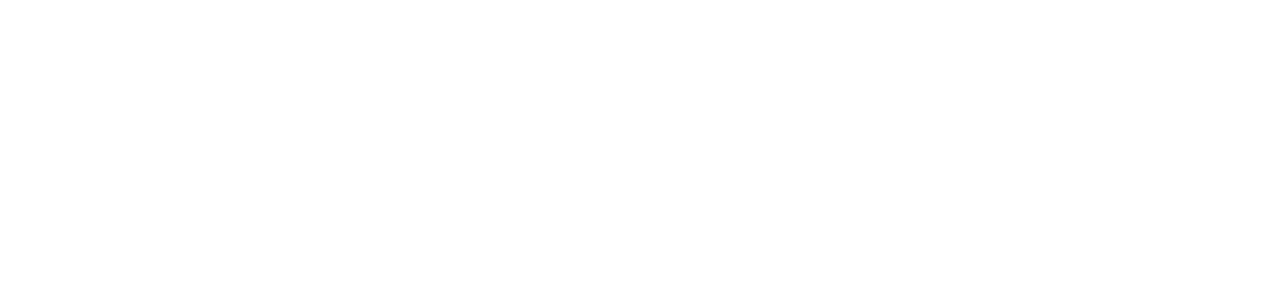
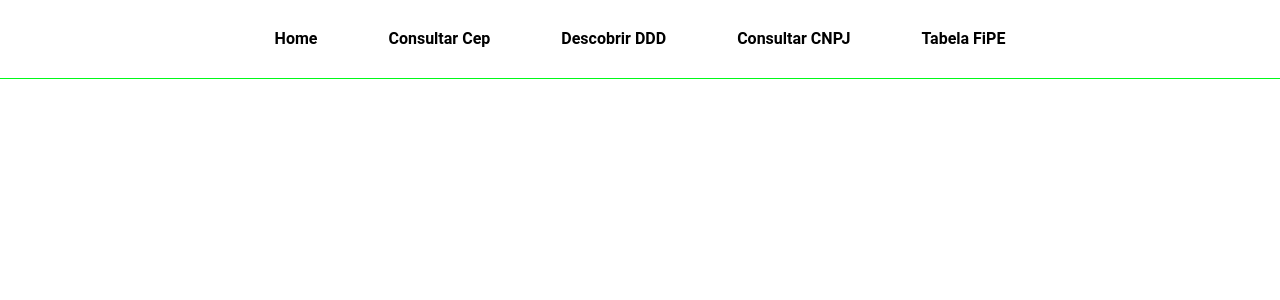
Before and after one commit to brenodevreact/Curiosidades_Brasileiras, a React (Vite) app: page /feriados in a window 1280 px wide. Shown: the top 300 px of the page. Built offline with nearby package versions, Linux system fonts and the light colour scheme.

Commit message:
Feat: Header feriados adicionada

```diff
--- /dev/null
+++ b/src/components/Headers/Feriados/index.tsx
@@ -0,0 +1,30 @@
+import { Link } from "react-router-dom";
+import { NavFeriados } from "./style.js";
+
+const HeaderFeriados = () => {
+  return (
+    <>
+      <NavFeriados>
+        <nav>
+          <p>
+            <Link to={"/"}>Home</Link>
+          </p>
+          <p>
+            <Link to={"/consultacep"}>Consultar Cep</Link>
+          </p>
+          <p>
+            <Link to={"/consultaddd"}>Descobrir DDD</Link>
+          </p>
+          <p>
+            <Link to={"/consultacnpj"}>Consultar CNPJ</Link>
+          </p>
+          <p>
+            <Link to={"/fipe"}>Tabela FiPE</Link>
+          </p>
+        </nav>
+      </NavFeriados>
+    </>
+  );
+};
+
+export default HeaderFeriados;
--- /dev/null
+++ b/src/components/Headers/Feriados/style.ts
@@ -0,0 +1,30 @@
+import { styled } from "styled-components";
+
+export const NavFeriados = styled.header`
+  display: flex;
+  width: 100%;
+  height: 78px;
+  justify-content: center;
+
+  box-shadow: 0px 1px 0px 0px #00FA19;
+
+  nav {
+    width: 90%;
+    max-width: 1200px;
+    display: flex;
+    align-items: center;
+    justify-content: center;
+    gap: 71px;
+  }
+
+  a {
+    text-decoration: none;
+    color: var(--black);
+    font-size: var(--text2);
+    font-weight: bold;
+
+    &:visited {
+      color: var(--black);
+    }
+  }
+`;
--- a/src/routes/Feriados.tsx
+++ b/src/routes/Feriados.tsx
@@ -1,5 +1,11 @@
+import HeaderFeriados from "../components/Headers/Feriados";
+
 const Feriados = () => {
-  return <div></div>;
+  return (
+    <>
+      <HeaderFeriados />
+    </>
+  );
 };
 
 export default Feriados;
```
